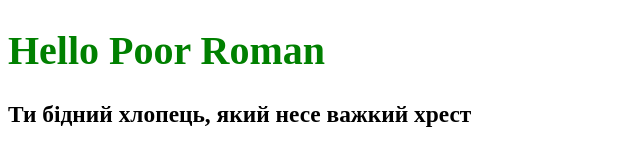
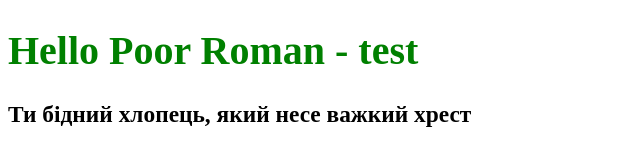
Before and after one commit to rsemko/js-examples, a plain HTML site: page index.html in a window 1280 px wide. Shown: the top 151 px of the page, without its empty margins (0-640 px from the left). Drawn offline with Linux system fonts and the light colour scheme.

Commit message:
updated header

```diff
--- a/index.html
+++ b/index.html
@@ -9,7 +9,7 @@
 </head>
 
 <body>
-	<h1>Hello Poor Roman</h1>
+	<h1>Hello Poor Roman - test</h1>
 	<div class="block">
 
 	</div>
```
